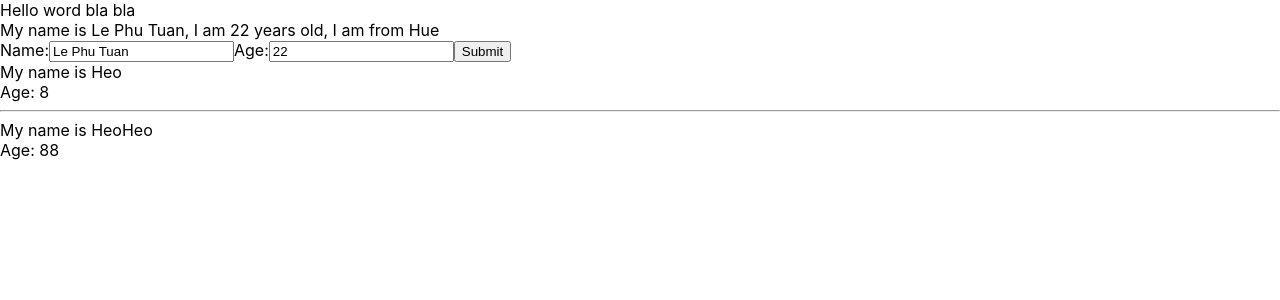
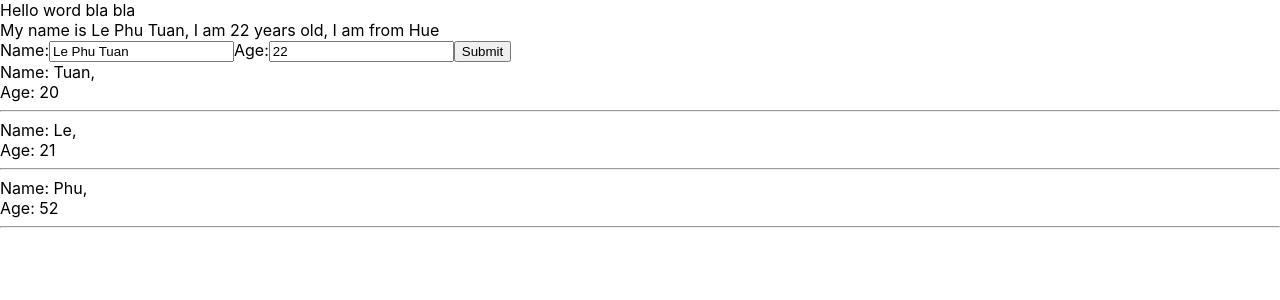
Before and after one commit to lephutuan/base-react-redux, a React (Create React App) app: page / in a window 1280 px wide. Shown: the top 300 px of the page. Built offline with nearby package versions, Linux system fonts and the light colour scheme.

Commit message:
Render array/object

```diff
--- a/src/components/MyComponent.js
+++ b/src/components/MyComponent.js
@@ -3,14 +3,19 @@ import UserInfo from "./UserInfo";
 import MyInfo from "./MyInfo";
 class MyComponent extends React.Component {
   //State là một object, nó sẽ lưu trữ tất cả các giá trị mà component cần để render ra giao diện
-
+  state = {
+    listUsers: [
+      { id: 1, name: "Tuan", age: 20 },
+      { id: 2, name: "Le", age: 21 },
+      { id: 3, name: "Phu", age: 52 },
+    ],
+  };
   render() {
-    const myInfo = ["ab", "a", "cd"];
+    // const myInfo = ["ab", "a", "cd"];
     return (
       <div>
         <UserInfo />
-        <MyInfo name="Heo" age={8} myInfo={myInfo} /><hr></hr>
-        <MyInfo name="HeoHeo" age={88}  />
+        <MyInfo listUsers={this.state.listUsers} />
       </div>
     );
   }
--- a/src/components/MyInfo.js
+++ b/src/components/MyInfo.js
@@ -2,14 +2,19 @@ import React from "react";
 
 class MyInfo extends React.Component {
   render() {
-    console.log(this.props);
     //Destructuring
-    const { name, age } = this.props;
+    const { listUsers } = this.props;
     return (
       <div>
-        My name is {this.props.name}
-        <br></br>
-        Age: {age}
+        {listUsers.map((user) => {
+          return (
+            <div key={user.id}>
+              <div>Name: {user.name},</div>
+              <div>Age: {user.age}</div>
+              <hr></hr>
+            </div>
+          );
+        })}
       </div>
     );
   }
```
